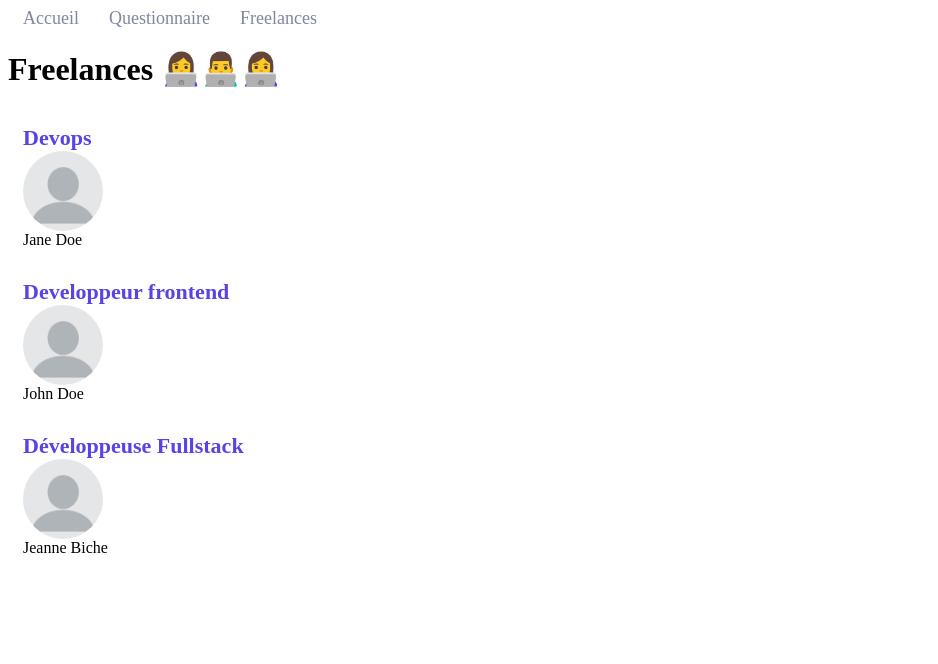
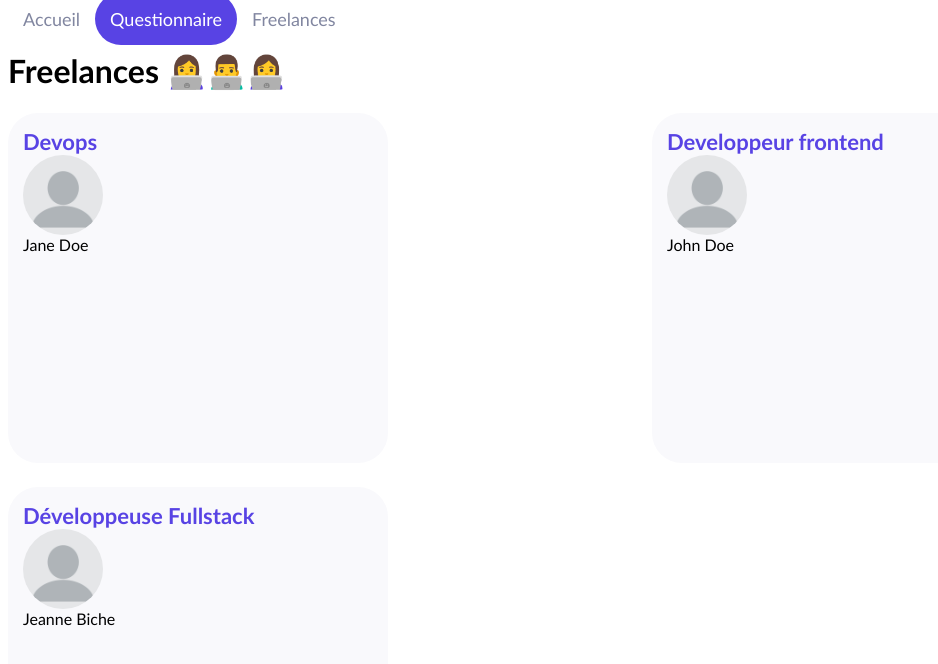
Before and after one commit to DamienPellerin/shiny-agency, a React (Create React App) app: page /freelances in a window 1280 px wide. Shown: the top 664 px of the page, without its empty margins (0-938 px from the left). Built offline with nearby package versions, Linux system fonts and the light colour scheme.

Commit message:
Global Style

```diff
--- a/src/components/Card/index.jsx
+++ b/src/components/Card/index.jsx
@@ -1,6 +1,21 @@
 import PropTypes from 'prop-types'
 import DefaultPicture from '/Users/damien/Desktop/shiny-agency/src/assets/profil.jpg'
 import styled from 'styled-components'
+import colors from '../../utils/style/colors.js'
+
+const CardWrapper = styled.div`
+  display: flex;
+  flex-direction: column;
+  padding: 15px;
+  background-color: ${colors.backgroundLight};
+  border-radius: 30px;
+  width: 350px;
+  transition: 200ms;
+  &:hover {
+    cursor: pointer;
+    box-shadow: 2px 2px 10px #e2e3e9;
+  }
+`
 
 const CardLabel = styled.span`
   color: #5843e4;
@@ -16,11 +31,11 @@
 
 function Card({ label, title, picture }) {
   return (
-    <div style={{ display: 'flex', flexDirection: 'column', padding: 15 }}>
+    <CardWrapper>
       <CardLabel>{label}</CardLabel>
       <CardImage src={picture} alt="freelance" />
       <span>{title}</span>
-    </div>
+    </CardWrapper>
   )
 }
 
--- a/src/components/Header/index.jsx
+++ b/src/components/Header/index.jsx
@@ -1,18 +1,24 @@
 import { Link } from 'react-router-dom'
 import styledComponents from 'styled-components'
+import colors from '../../utils/style/colors.js'
 
 const StyledLink = styledComponents(Link)`
     padding: 15px;
     color: #8186a0;
     text-decoration: none;
     font-size: 18px;
+    ${(props) =>
+      props.$isFullLink &&
+      `color: white; border-radius: 30px; background-color: ${colors.primary};`}
 `
 
 function Header() {
   return (
     <nav>
       <StyledLink to="/">Accueil</StyledLink>
-      <StyledLink to="/survey">Questionnaire</StyledLink>
+      <StyledLink to="/survey" $isFullLink>
+        Questionnaire
+      </StyledLink>
       <StyledLink to="/freelances">Freelances</StyledLink>
     </nav>
   )
--- a/src/index.jsx
+++ b/src/index.jsx
@@ -6,10 +6,18 @@
 import Header from './components/Header'
 import Results from './pages/Results'
 import Freelances from './pages/Freelances'
+import { createGlobalStyle } from 'styled-components'
+
+const GlobalStyle = createGlobalStyle`
+    div {
+        font-family: 'Trebuchet MS', Helvetica, sans-serif;
+    }
+`
 
 ReactDOM.render(
   <React.StrictMode>
     <Router>
+      <GlobalStyle />
       <Header />
       <Routes>
         <Route path="/" element={<Home />} />
--- a/src/pages/Freelances/index.jsx
+++ b/src/pages/Freelances/index.jsx
@@ -1,5 +1,13 @@
 import DefaultPicture from '../../assets/profil.jpg'
 import Card from '../../components/Card'
+import styled from 'styled-components'
+
+const CardsContainer = styled.div`
+  display: grid;
+  gap: 24px;
+  grid-template-rows: 350px 350px;
+  grid-template-columns: repeat(2, 1fr);
+`
 
 const freelanceProfiles = [
   {
@@ -23,6 +31,7 @@
   return (
     <div>
       <h1>Freelances 👩‍💻👨‍💻👩‍💻</h1>
+      <CardsContainer>
         {freelanceProfiles.map((profile, index) => (
           <Card
             key={`${profile.name}-${index}`}
@@ -31,6 +40,7 @@
             title={profile.name}
           />
         ))}
+      </CardsContainer>
     </div>
   )
 }
```
Also changed, not shown: src/utils/style/colors.js (renamed from src/utils/style/color.js). Lines whose indentation alone changed are shown as unchanged.
